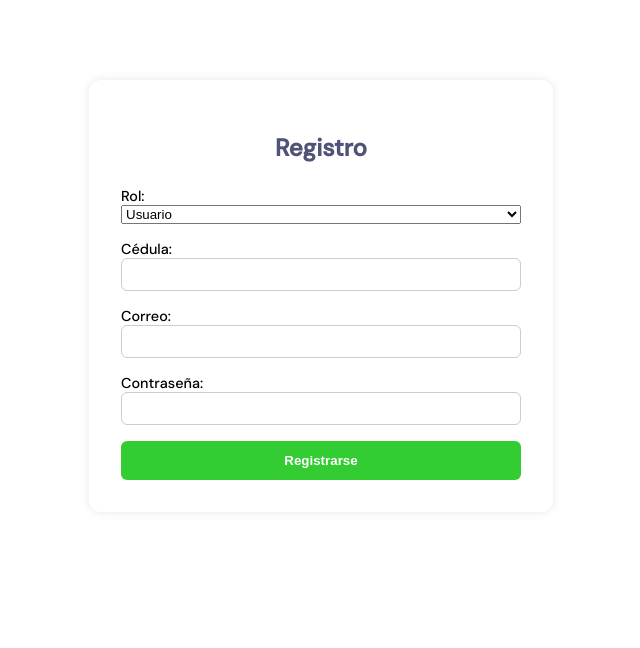
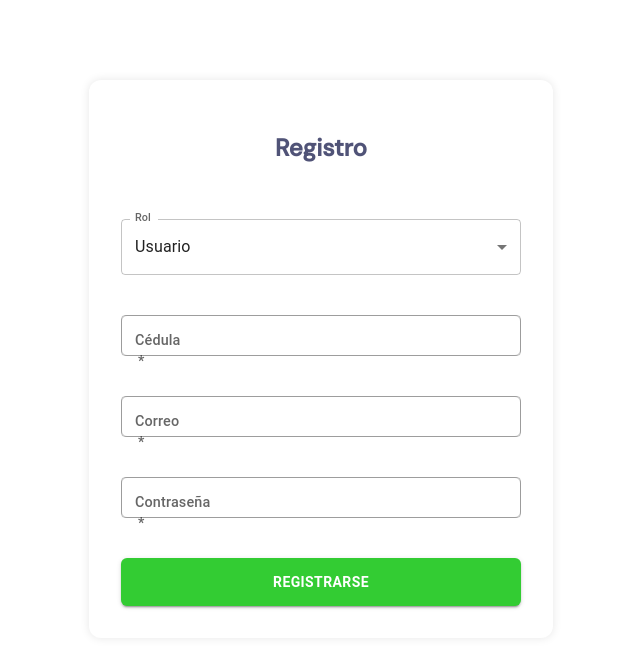
Before and after one commit to practicasdesarrolloTI/HG-Bienestar, a React (Vite) app: page /register in a window 1280 px wide. Shown: the top 648 px of the page, without its empty margins (319-959 px from the left). Built offline with nearby package versions, Linux system fonts and the light colour scheme; no server answers.

Commit message:
Mejoras en el diseño de login y registro

```diff
--- a/package.json
+++ b/package.json
@@ -10,6 +10,9 @@
     "preview": "vite preview"
   },
   "dependencies": {
+    "@emotion/react": "^11.14.0",
+    "@emotion/styled": "^11.14.0",
+    "@mui/material": "^7.0.2",
     "axios": "^1.8.4",
     "date-fns": "^4.1.0",
     "file-saver": "^2.0.5",
--- a/src/pages/LogInPage.tsx
+++ b/src/pages/LogInPage.tsx
@@ -1,14 +1,22 @@
 import React, { useState } from "react";
 import { loginUser } from "../services/authService";
 import "../styles/Auth.css";
-import { Link } from "react-router-dom"; // Asegúrate de importar
+import { Link } from "react-router-dom";
+import {
+  TextField,
+  Button,
+  Box,
+  Typography,
+  Alert
+} from "@mui/material";
 
 interface LoginPageProps {
   setIsAuthenticated: React.Dispatch<React.SetStateAction<boolean>>;
 }
 const LoginPage: React.FC<LoginPageProps> = ({ setIsAuthenticated }) => {
-  const [usuario, setUsuario] = useState("");
+  const [usuario, setUsuario] = useState("Usuario");
   const [contrasena, setContrasena] = useState("");
+  const [mensaje, setMensaje] = useState<string | null>(null);
 
   const handleSubmit = async (e: React.FormEvent) => {
     e.preventDefault();
@@ -17,37 +25,53 @@ const LoginPage: React.FC<LoginPageProps> = ({ setIsAuthenticated }) => {
       setIsAuthenticated(true);
     } catch (error: any) {
       console.error(error);
-      alert(error.response?.data?.message || "Error en el login");
+      setMensaje(error.response?.data?.message || "Error en el login");
     }
   };
 
   return (
     <div className="auth-container">
       <h2>Iniciar Sesión</h2>
-      <form onSubmit={handleSubmit}>
-        <label>
-          Usuario:
-          <input
-            type="text"
+      <Box maxWidth={400} mx="auto" mt={5}>
+        {mensaje && <Alert severity="error">{mensaje}</Alert>}
+
+        <form onSubmit={handleSubmit}>
+          <TextField
+            fullWidth
+            label="Usuario"
+            variant="outlined"
             value={usuario}
             onChange={(e) => setUsuario(e.target.value)}
+            margin="normal"
             required
           />
-        </label>
-        <label>
-          Contraseña:
-          <input
+
+          <TextField
+            fullWidth
+            label="Contraseña"
             type="password"
+            variant="outlined"
             value={contrasena}
             onChange={(e) => setContrasena(e.target.value)}
+            margin="normal"
             required
           />
-        </label>
-        <button type="submit">Entrar</button>
-      </form>
-      <p style={{ marginTop: "1rem", textAlign: "center" }}>
-        ¿No tienes cuenta? <Link to="/register">Regístrate aquí</Link>
-      </p>
+
+          <Button
+            type="submit"
+            fullWidth
+            variant="contained"
+            color="primary"
+            sx={{ mt: 2 }}
+          >
+            Entrar
+          </Button>
+        </form>
+
+        <Typography variant="body2" align="center" mt={2}>
+          ¿No tienes cuenta? <Link to="/register">Regístrate aquí</Link>
+        </Typography>
+      </Box>
     </div>
   );
 };
--- a/src/pages/RegisterPage.tsx
+++ b/src/pages/RegisterPage.tsx
@@ -2,6 +2,15 @@ import React, { useState } from "react";
 import { registerUser } from "../services/authService";
 import "../styles/Auth.css";
 import { useNavigate } from "react-router-dom";
+import {
+  TextField,
+  Button,
+  FormControl,
+  InputLabel,
+  Select,
+  MenuItem,
+  Box
+} from "@mui/material";
 
 const RegisterPage: React.FC = () => {
   const [cedula, setCedula] = useState("");
@@ -25,43 +34,65 @@ const RegisterPage: React.FC = () => {
   return (
     <div className="auth-container">
       <h2>Registro</h2>
-      <form onSubmit={handleSubmit}>
-        <label>
-          Rol:
-          <select value={role} onChange={(e) => setRole(e.target.value)} required>
-            <option value="user">Usuario</option>
-            <option value="admin">Administrador</option>
-          </select>
-        </label>
-        <label>
-          Cédula:
-          <input
-            type="text"
+      <Box maxWidth={400} mx="auto" mt={5}>
+        <form onSubmit={handleSubmit}>
+
+        <FormControl fullWidth margin="normal">
+            <InputLabel id="rol-label">Rol</InputLabel>
+            <Select
+              labelId="rol-label"
+              value={role}
+              label="Rol"
+              onChange={(e) => setRole(e.target.value)}
+            >
+              <MenuItem value="user">Usuario</MenuItem>
+              <MenuItem value="admin">Administrador</MenuItem>
+            </Select>
+          </FormControl>
+
+          <TextField
+            fullWidth
+            label="Cédula"
+            variant="outlined"
             value={cedula}
             onChange={(e) => setCedula(e.target.value)}
+            margin="normal"
             required
           />
-        </label>
-        <label>
-          Correo:
-          <input
+
+          <TextField
+            fullWidth
+            label="Correo"
             type="email"
+            variant="outlined"
             value={correo}
             onChange={(e) => setCorreo(e.target.value)}
+            margin="normal"
             required
           />
-        </label>
-        <label>
-          Contraseña:
-          <input
+
+          <TextField
+            fullWidth
+            label="Contraseña"
             type="password"
+            variant="outlined"
             value={contrasena}
             onChange={(e) => setContrasena(e.target.value)}
+            margin="normal"
             required
           />
-        </label>
-        <button type="submit">Registrarse</button>
-      </form>
+
+          <Button
+            type="submit"
+            fullWidth
+            variant="contained"
+            color="primary"
+            sx={{ mt: 2 }}
+          >
+            Registrarse
+          </Button>
+        </form>
+      </Box>
     </div>
   );
 };
```
Also changed, not shown: src/styles/Auth.css (+30 -0 lines), 1 other file (tests, documents, lock files or other folders).
